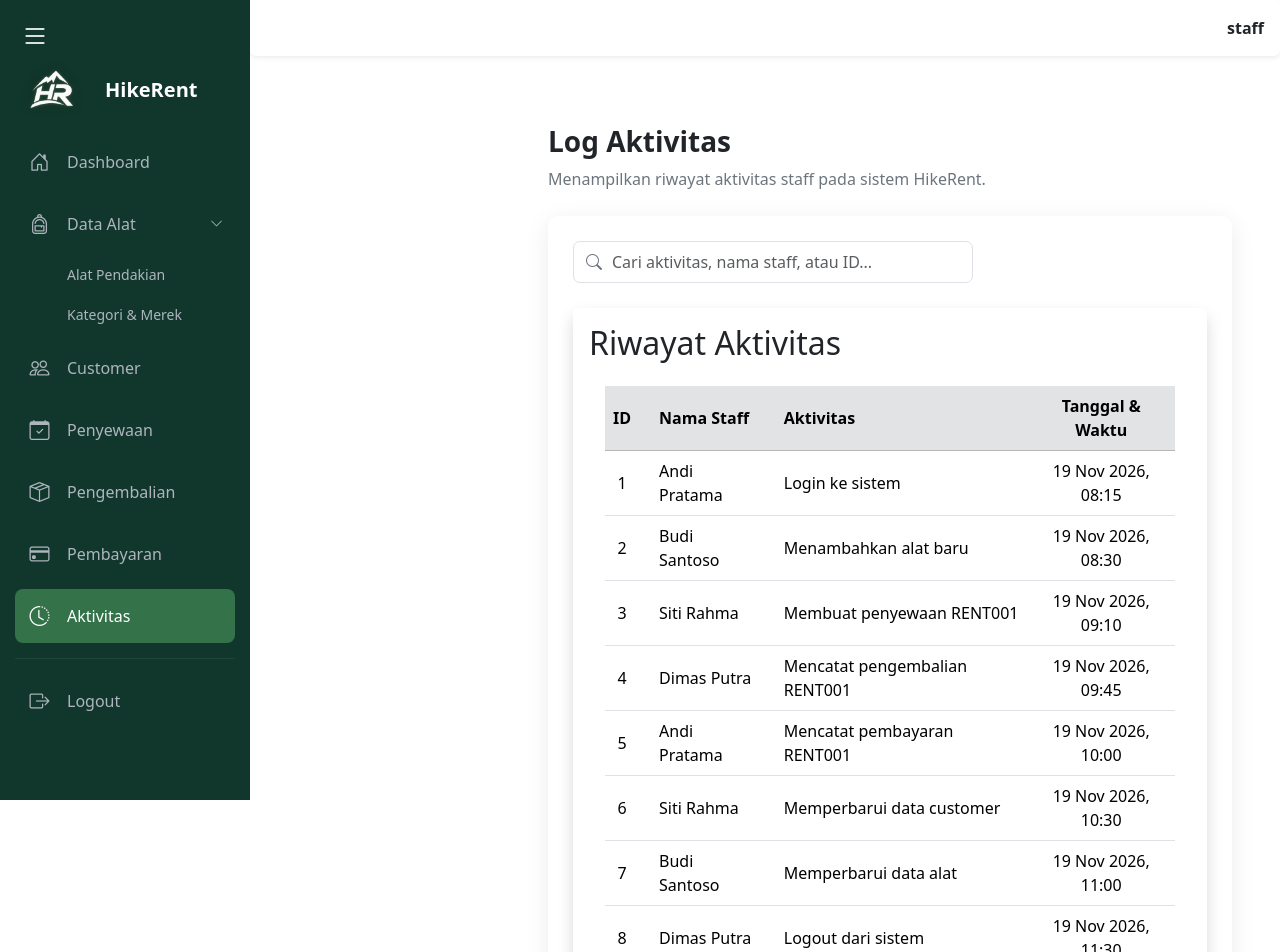
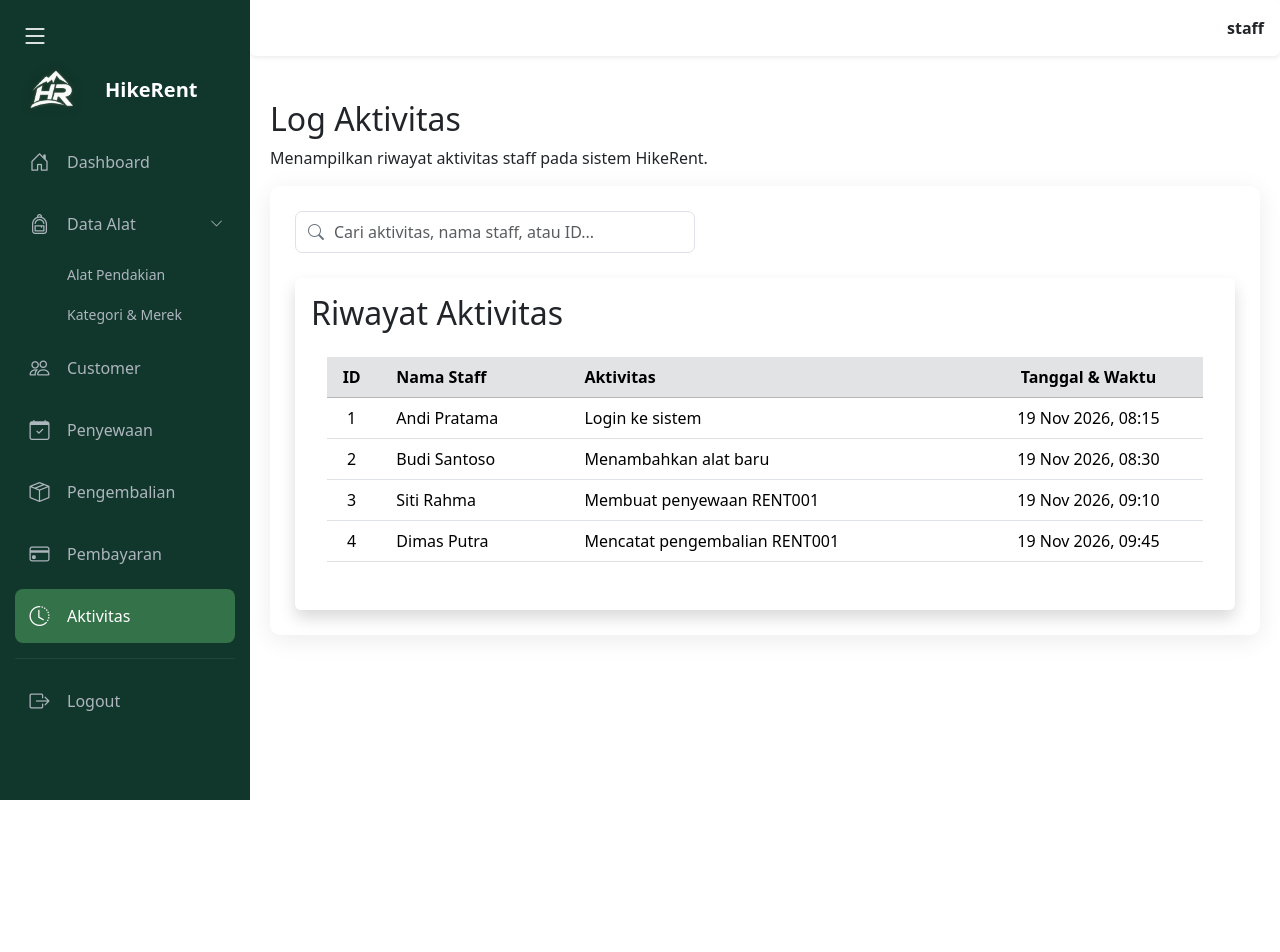
Before and after one commit to JoshuaKsz/HikeRentFE, an Angular app: page /aktivitas in a window 1280 px wide. Shown: the top 952 px of the page. After the commit the page ends 800 px from the top, so only its background shows below. Built offline with nearby package versions, Linux system fonts and the light colour scheme.

Commit message:
revisi aktivitas page

```diff
--- a/src/app/aktivitas/aktivitas.component.html
+++ b/src/app/aktivitas/aktivitas.component.html
@@ -1,21 +1,6 @@
-
-<div class="layout" [class.collapsed]="isSidebarCollapsed">
-
-  <!-- Sidebar -->
-  <app-sidebar
-    (collapsedChange)="isSidebarCollapsed = $event">
-  </app-sidebar>
-
-  <!-- Konten Utama -->
-  <div class="content">
-
-    <div class="activity-page">
-
-      <!-- Header -->
-      <div class="activity-header">
 <h2>Log Aktivitas</h2>
 <p>Menampilkan riwayat aktivitas staff pada sistem HikeRent.</p>
-      </div>
+
 
 <!-- Card Aktivitas -->
 <div class="activity-card">
@@ -24,24 +9,12 @@
   <div class="search-container">
     <i class="bi bi-search"></i>
 
-          <input
-            type="text"
-            class="form-control"
-            placeholder="Cari aktivitas, nama staff, atau ID..."
+    <input type="text" class="form-control" placeholder="Cari aktivitas, nama staff, atau ID..."
       [(ngModel)]="searchText">
   </div>
 
   <!-- Data Table -->
-        <app-data-table
-          [title]="table.title"
-          [headers]="table.headers"
-          [data]="filteredActivities">
+  <app-data-table [title]="table.title" [headers]="table.headers" [data]="filteredActivities">
   </app-data-table>
 
 </div>
-
-    </div>
-
-  </div>
-
-</div>
--- a/src/app/aktivitas/aktivitas.component.ts
+++ b/src/app/aktivitas/aktivitas.component.ts
@@ -56,36 +56,6 @@ export class AktivitasComponent {
         'Nama Staff': 'Dimas Putra',
         'Aktivitas': 'Mencatat pengembalian RENT001',
         'Tanggal & Waktu': '19 Nov 2026, 09:45'
-      },
-      {
-        'ID': 5,
-        'Nama Staff': 'Andi Pratama',
-        'Aktivitas': 'Mencatat pembayaran RENT001',
-        'Tanggal & Waktu': '19 Nov 2026, 10:00'
-      },
-      {
-        'ID': 6,
-        'Nama Staff': 'Siti Rahma',
-        'Aktivitas': 'Memperbarui data customer',
-        'Tanggal & Waktu': '19 Nov 2026, 10:30'
-      },
-      {
-        'ID': 7,
-        'Nama Staff': 'Budi Santoso',
-        'Aktivitas': 'Memperbarui data alat',
-        'Tanggal & Waktu': '19 Nov 2026, 11:00'
-      },
-      {
-        'ID': 8,
-        'Nama Staff': 'Dimas Putra',
-        'Aktivitas': 'Logout dari sistem',
-        'Tanggal & Waktu': '19 Nov 2026, 11:30'
-      },
-      {
-        'ID': 9,
-        'Nama Staff': 'Dimas Putra',
-        'Aktivitas': 'Logout dari sistem',
-        'Tanggal & Waktu': '19 Nov 2026, 11:30'
       }
     ]
   };
```
Lines whose indentation alone changed are shown as unchanged.
